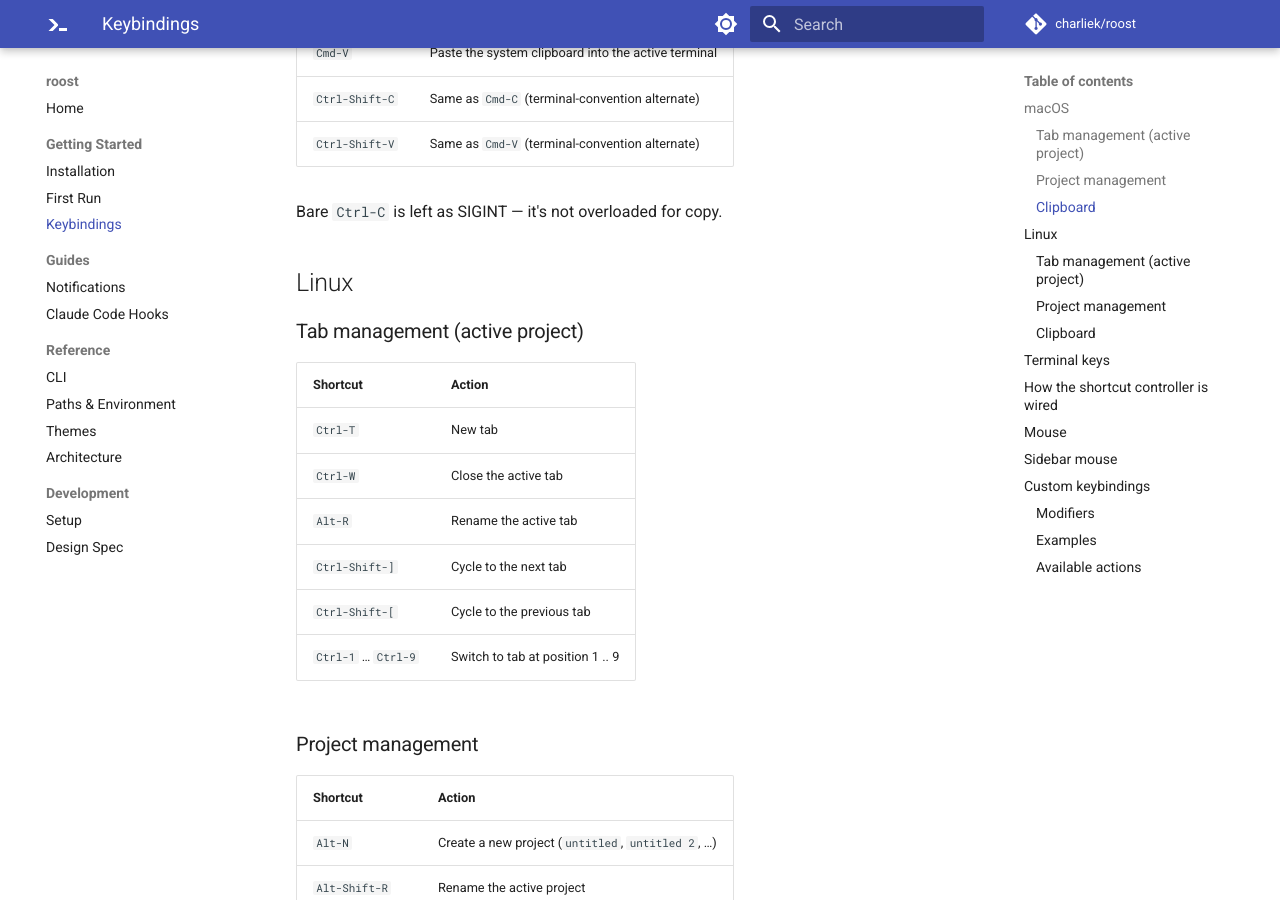
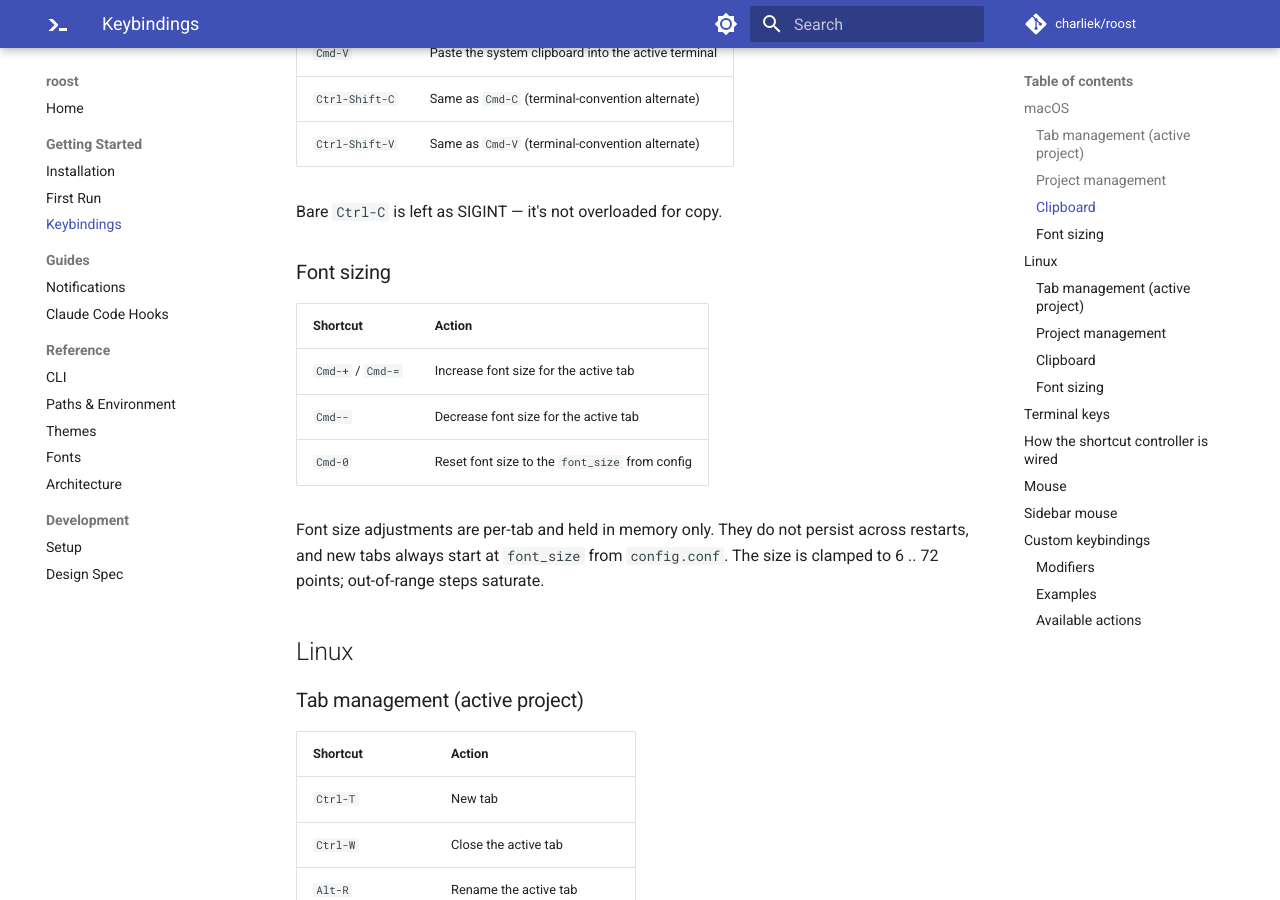
Before and after one commit to charliek/roost, an MkDocs documentation site: the page built from docs/getting-started/keybindings.md, in a window 1280 px wide and 900 px high, scrolled down 1118 px. Built offline with MkDocs 1.6.1 and Material for MkDocs 9.7.7, drawn with Linux system fonts in a browser that asks for light colours; comment, search, counter and statistics services are not loaded; some of the changed text lies outside the part shown.

Commit message:
Document font config, runtime sizing, and the second cgo location
- docs/reference/fonts.md (new) — every font knob with default, type,
  effect, plus a tuning section and limitations. Mirrors themes.md
  voice and structure.
- docs/getting-started/keybindings.md — Font sizing tables under
  macOS and Linux sections, plus font_increase / font_decrease /
  font_reset rows in the Available actions table. Notes that runtime
  size is per-tab, memory only, clamped 6..72.
- mkdocs.yml — adds Fonts to the Reference nav.
- CLAUDE.md — updates the cgo rule to cover internal/pangoextra,
  rewrites the gotk4 binding gotcha to point at the workaround
  instead of saying "we accept the loss."
- docs/reference/architecture.md — package layout + Boundaries section
  acknowledge the second cgo location.
- docs/development/setup.md — top paragraph names both cgo packages,
  tests table lists pangoextra, code conventions allow it.
- docs/getting-started/installation.md — pkg-config prerequisite line
  mentions pango (already pulled by gtk4 transitively; pangocairo.pc
  was confirmed available on a clean Homebrew install before merging).

Co-Authored-By: Claude Opus 4.7 (1M context) <noreply@anthropic.com>

```diff
--- a/docs/getting-started/keybindings.md
+++ b/docs/getting-started/keybindings.md
@@ -34,6 +34,16 @@ Roost uses platform-native modifiers: **Cmd** on macOS, **Ctrl** plus **Alt** on
 
 Bare `Ctrl-C` is left as SIGINT — it's not overloaded for copy.
 
+### Font sizing
+
+| Shortcut         | Action                                          |
+|------------------|-------------------------------------------------|
+| `Cmd-+` / `Cmd-=` | Increase font size for the active tab          |
+| `Cmd--`          | Decrease font size for the active tab           |
+| `Cmd-0`          | Reset font size to the `font_size` from config  |
+
+Font size adjustments are per-tab and held in memory only. They do not persist across restarts, and new tabs always start at `font_size` from `config.conf`. The size is clamped to 6 .. 72 points; out-of-range steps saturate.
+
 ## Linux
 
 ### Tab management (active project)
@@ -65,6 +75,16 @@ Bare `Ctrl-C` is left as SIGINT — it's not overloaded for copy.
 | `Ctrl-Shift-V`   | Same as `Alt-V` (terminal-convention alternate)     |
 
 Bare `Ctrl-C` is left as SIGINT — it's not overloaded for copy. Copying also writes to the X11/Wayland PRIMARY clipboard so middle-click paste in other apps works.
+
+### Font sizing
+
+| Shortcut         | Action                                          |
+|------------------|-------------------------------------------------|
+| `Ctrl-+` / `Ctrl-=` | Increase font size for the active tab        |
+| `Ctrl--`         | Decrease font size for the active tab           |
+| `Ctrl-0`         | Reset font size to the `font_size` from config  |
+
+Font size adjustments are per-tab and held in memory only. They do not persist across restarts, and new tabs always start at `font_size` from `config.conf`. The size is clamped to 6 .. 72 points; out-of-range steps saturate.
 
 ## Terminal keys
 
@@ -167,6 +187,9 @@ Use only leading-line `#` comments. A `#` after a `keybind` value is treated as
 | `rename_project`      | `super+shift+r` / `alt+shift+r`                        |
 | `switch_project_1..9` | `super+1..9` / `alt+1..9`                              |
 | `switch_tab_1..9`     | `ctrl+1..9` / `ctrl+1..9`                              |
+| `font_increase`       | `super+plus`, `super+equal` / `ctrl+plus`, `ctrl+equal` |
+| `font_decrease`       | `super+minus` / `ctrl+minus`                           |
+| `font_reset`          | `super+0` / `ctrl+0`                                   |
 
 Defaults with multiple triggers (`cycle_tab_*`, `paste`, `copy`) keep both triggers; an `unbind` line removes only the listed one.
 
--- a/mkdocs.yml
+++ b/mkdocs.yml
@@ -99,6 +99,7 @@ nav:
       - CLI: reference/cli.md
       - Paths & Environment: reference/paths.md
       - Themes: reference/themes.md
+      - Fonts: reference/fonts.md
       - Architecture: reference/architecture.md
   - Development:
       - Setup: development/setup.md
```
Also changed, not shown: CLAUDE.md (+4 -3 lines), docs/development/setup.md (+3 -2 lines), docs/getting-started/installation.md (+1 -1 lines), docs/reference/architecture.md (+3 -2 lines), docs/reference/fonts.md (added, +54 -0 lines).
